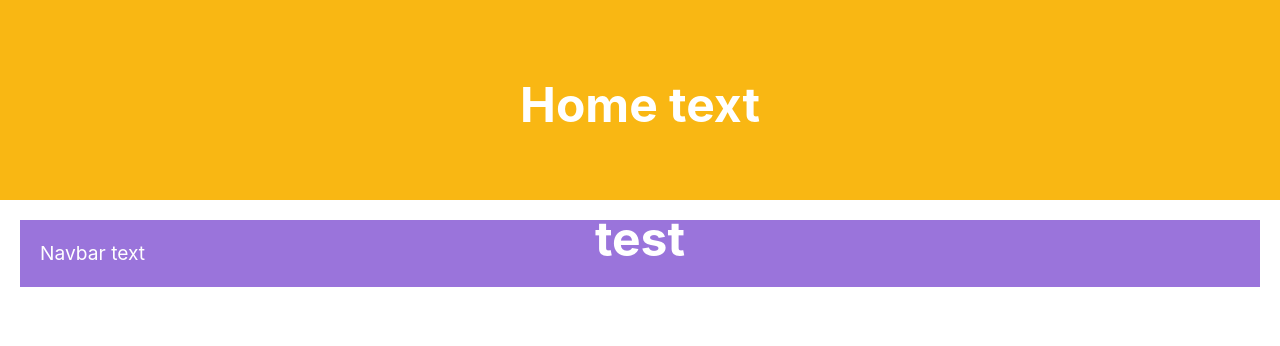
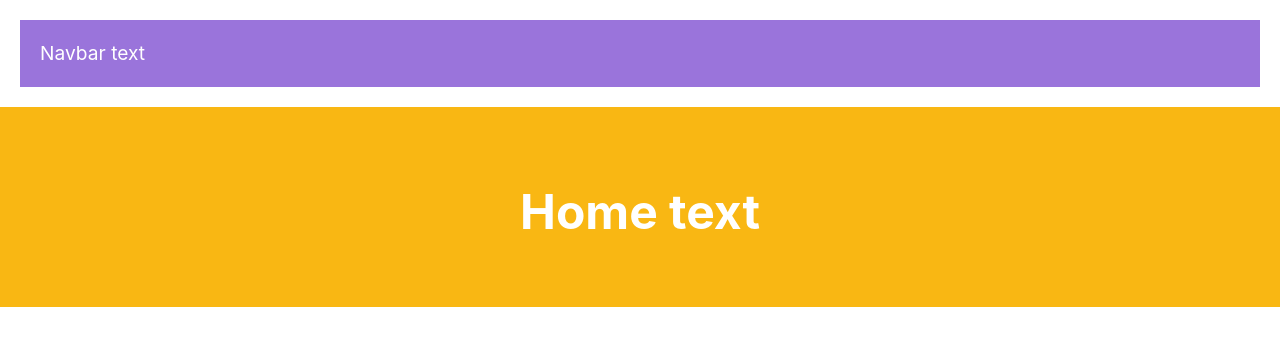
Before and after one commit to LisaMichael/clickyGame, a React (Create React App) app: page / in a window 1280 px wide. Shown: the top 346 px of the page. Built offline with nearby package versions, Linux system fonts and the light colour scheme.

Commit message:
changed order of modules. navbar on top

```diff
--- a/src/App.js
+++ b/src/App.js
@@ -9,8 +9,9 @@ import './App.css';
 function App() {
   return (
     <div>
+       <Navbar />
       <Header />
-      <Navbar />
+
       {/* <Card /> */}
       {/* <Card /> */}
       {/* <Card /> */}
```
